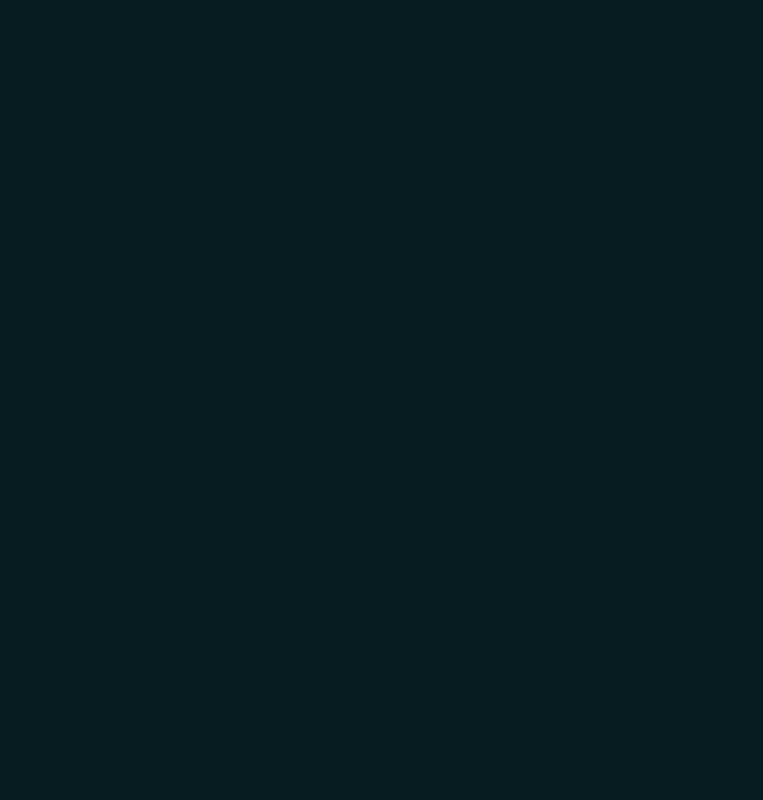
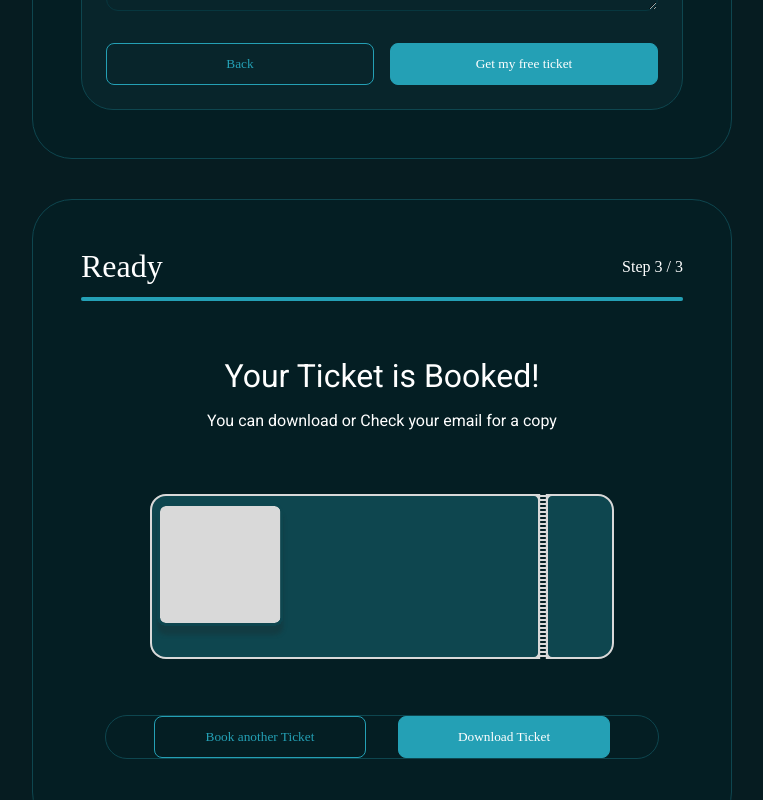
Before and after one commit to FopefoluwaIkufisile/HNG-ticker-project, a React (Vite) app: page / in a window 1280 px wide. Shown: the part 2000-2800 px from the top of the page, without its empty margins (258-1021 px from the left). Before the commit the page ends 1214 px from the top, so only its background shows below. Built offline with nearby package versions, Linux system fonts and the light colour scheme; a web font is replaced by a local one.

Commit message:
added the ready section (not yet styled properly)

```diff
--- a/src/App.jsx
+++ b/src/App.jsx
@@ -2,13 +2,15 @@ import React from "react";
 import Header from "./Components/Header.jsx";
 import TicketSelection from "./Components/TicketSelection.jsx";
 import AttendeeDetails from "./Components/AttendeeDetails.jsx";
+import Ready from "./Components/Ready.jsx";
 
 const App = () => {
   return (
     <>
       <Header />
-      {/* <TicketSelection /> */}
+      <TicketSelection />
       <AttendeeDetails />
+      <Ready/>
     </>
   );
 };
--- /dev/null
+++ b/src/Components/Ready.jsx
@@ -0,0 +1,39 @@
+import React from "react";
+import Ticket from "/public/ticket.svg"
+
+const Ready = () => {
+  return (
+    <form action={""} className="ready">
+      <div className="header">
+        <div className="header-nav">
+          <p className="ticket">Ready</p>
+          <p className="step">Step 3 / 3</p>
+        </div>
+        <div className="progress">
+          <div className="progress-bar-ready"></div>
+        </div>
+      </div>
+      <div className="ready-content">
+        <div className="ready-box">
+          <div className="ready-texts">
+            <p className="ready-ticket">Your Ticket is Booked!</p>
+            <p className="download">
+              You can download or Check your email for a copy
+            </p>
+          </div>
+          <div className="ticket-and-buttons">
+            <div className="ticket-main">
+                <img src={Ticket} alt="" />
+            </div>
+            <div className="nav-buttons">
+              <button className="back">Book another Ticket</button>
+              <button className="get">Download Ticket</button>
+            </div>
+          </div>
+        </div>
+      </div>
+    </form>
+  );
+};
+
+export default Ready;
--- a/src/index.css
+++ b/src/index.css
@@ -375,6 +375,60 @@ select {
     background-color: #24a0b5;
     color: white;
   }
+  .ready {
+    background-color: #041e23;
+    border: 1px solid #0e464f;
+    max-width: 700px;
+    margin: 0 auto;
+    margin-top: 40px;
+    padding: 48px;
+    border-radius: 40px;
+    display: flex;
+    flex-direction: column;
+    gap: 32px;
+  }
+  .progress-bar-ready{
+    width: 100%;
+    background-color: #24a0b5;
+    height: 4px;
+    border-radius: 5px;
+  }
+  .ready-content{
+      padding: 24px;
+      border-radius: 32px;
+      background-color: transparent;
+      display: flex;
+      flex-direction: column;
+      gap: 32px;
+
+  }
+  .ready-box{
+    display: flex;
+    flex-direction: column;
+    gap: 32px;
+  }
+  .ready-texts{
+    display: flex;
+    flex-direction: column;
+    align-items: center;
+    color: white;
+    font-family: "Roboto", serif;
+    gap: 16px;
+  }
+  .ready-ticket{
+    font-size: 32px;
+  }
+  .ticket-and-buttons{
+    display: flex;
+    flex-direction: column;
+    gap: 24px;
+  }
+  .ticket-main{
+    display: flex;
+    justify-content: center;
+    align-items: center;
+    padding: 32px 21px;
+  }
 
 @media (max-width: 790px) {
   body {
```
